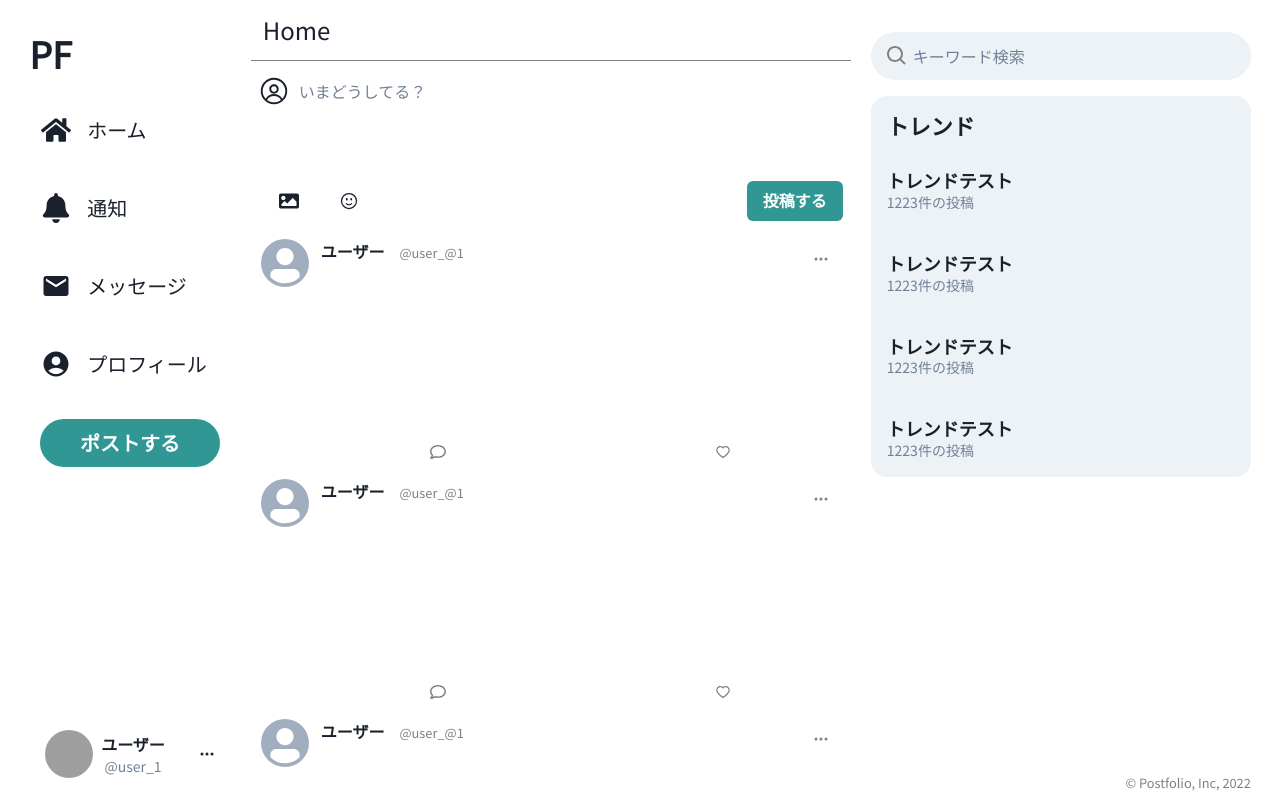
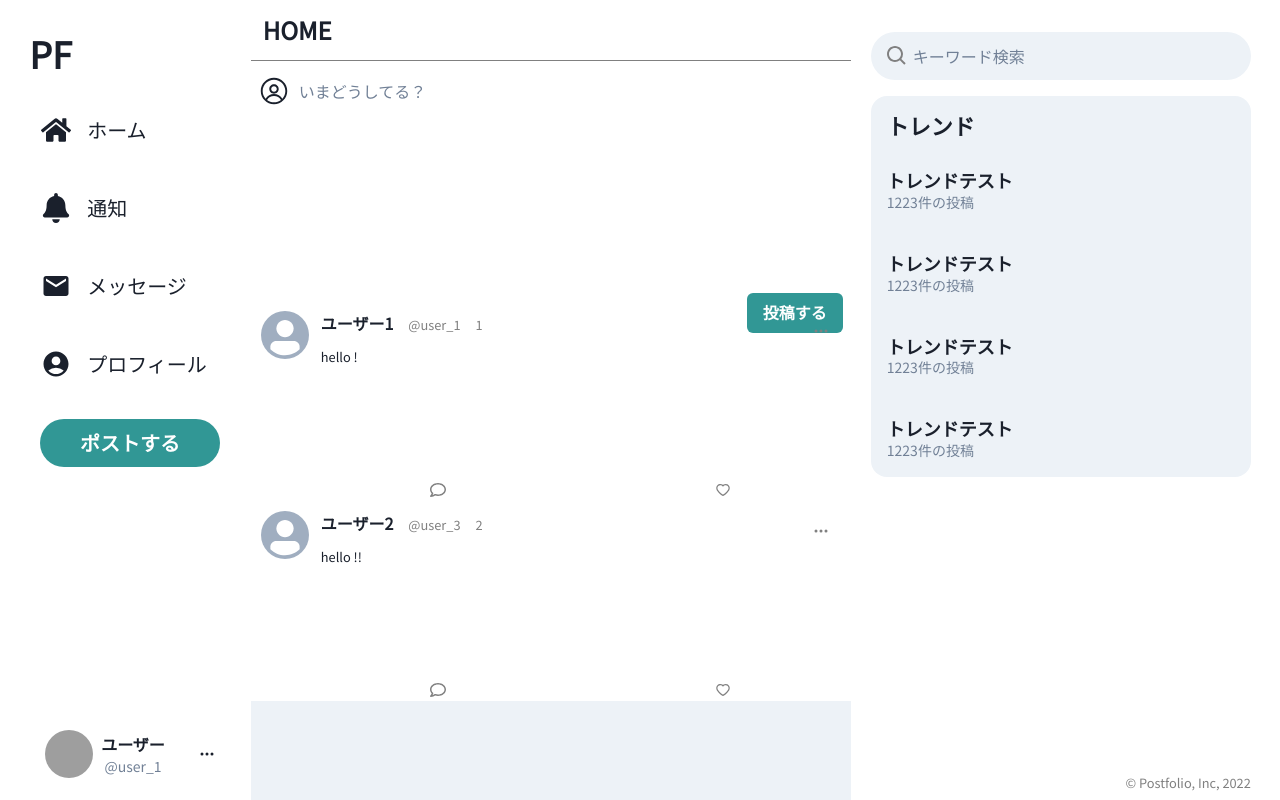
Before and after one commit to Mitsuki0619/postfolio, a Next.js app: page / in a window 1280 px wide. Built offline with nearby package versions, Linux system fonts and the light colour scheme; grey boxes are pictures that could not be loaded.

Commit message:
style:feature_issue#6【修正】

```diff
--- a/package.json
+++ b/package.json
@@ -27,7 +27,6 @@
     "react-dom": "18.2.0",
     "react-hook-form": "^7.40.0",
     "react-icons": "^4.7.1",
-    "react-scroll": "^1.8.8",
     "ts-node": "^10.9.1",
     "typescript": "4.9.3"
   }
--- /dev/null
+++ b/src/components/molecules/PostItem.tsx
@@ -0,0 +1,132 @@
+import {
+  Avatar,
+  Box,
+  Button,
+  Flex,
+  Popover,
+  PopoverContent,
+  PopoverTrigger,
+  Text,
+} from "@chakra-ui/react";
+import Link from "next/link";
+import React from "react";
+import { FaRegComment } from "react-icons/fa";
+import { AiOutlineHeart } from "react-icons/ai";
+import { BsThreeDots } from "react-icons/bs";
+
+type Props = {
+  avatar?: string;
+  name?: string;
+  username?: string;
+  posttime?: number;
+  textcontent?: string;
+};
+
+export const PostItem: React.FC<Props> = (props) => {
+  const { avatar, name, username, posttime, textcontent } = props;
+
+  return (
+    <Flex
+      minH={"25vh"}
+      w={"100%"}
+      bg={"white"}
+      p={"10px"}
+      transition={"all 0.3s"}
+      _hover={{ bg: "gray.100" }}
+    >
+      <Link href={""}>
+        <Box pr={3} color={"gray"}>
+          <Avatar src={avatar} />
+        </Box>
+      </Link>
+
+      <Flex direction={"column"} flex={1}>
+        <Flex
+          gap={15}
+          h={"20%"}
+          fontSize={{ base: ".6rem", sm: ".8rem", md: "1rem" }}
+        >
+          <Link href={""}>
+            <Text
+              fontWeight={"bold"}
+              transition={"all .1s"}
+              _hover={{ borderBottom: "1px solid black" }}
+            >
+              {name}
+            </Text>
+          </Link>
+          <Link href={""}>
+            <Text
+              as={"small"}
+              color={"gray"}
+              transition={"all .1s"}
+              _hover={{ borderBottom: "1px solid gray" }}
+            >
+              @{username}
+            </Text>
+          </Link>
+          <Link href={""}>
+            <Text
+              as={"small"}
+              color={"gray"}
+              transition={"all .1s"}
+              _hover={{ borderBottom: "1px solid gray" }}
+            >
+              {posttime}
+            </Text>
+          </Link>
+          <Flex flex={1} justifyContent={"end"}>
+            <Popover>
+              <PopoverTrigger>
+                <Button
+                  bg={"transparent"}
+                  transition={"all .5s"}
+                  _hover={{ bg: "teal.100", color: "teal.500" }}
+                  p={"0 8px"}
+                  color={"gray"}
+                  rounded={"full"}
+                >
+                  <BsThreeDots />
+                </Button>
+              </PopoverTrigger>
+              <PopoverContent w={"70px"} p={"0"}>
+                <Button bg={"white"} fontSize={".6rem"} borderRadius={"none"}>
+                  編集
+                </Button>
+                <Button
+                  bg={"white"}
+                  fontSize={".6rem"}
+                  color={"red"}
+                  borderRadius={"none"}
+                >
+                  削除
+                </Button>
+              </PopoverContent>
+            </Popover>
+          </Flex>
+        </Flex>
+        <Box minH={"75%"}>
+          <Text
+            fontSize={".8rem"}
+            fontWeight={"lighter"}
+            w={"100%"}
+            wordBreak={"break-all"}
+            whiteSpace={"pre-line"}
+          >
+            {textcontent}
+          </Text>
+        </Box>
+        <Flex
+          h={"10%"}
+          alignItems={"center"}
+          justifyContent={"space-around"}
+          gap={50}
+          color={"gray"}
+        >
+          <FaRegComment />
+          <AiOutlineHeart />
+        </Flex>
+      </Flex>
+    </Flex>
+  );
+};
--- a/src/components/organisms/PostBox.tsx
+++ b/src/components/organisms/PostBox.tsx
@@ -6,9 +6,8 @@ import React from "react";
 
 export const PostBox = () => {
   return (
-    <>
-      <Box p={2} bg={"white"} h={"35vh"}>
     <form>
+      <Box p={2} bg={"white"} h={"30vh"}>
         <Flex alignItems={"flex-start"}>
           <Link href={""}>
             <Box pt={"7px"}>
@@ -23,9 +22,10 @@ export const PostBox = () => {
             border={"none"}
             p={"10px"}
             lineHeight={"1.5rem"}
-              height={"7rem"}
+            height={"14rem"}
           />
         </Flex>
+
         <Flex alignItems={"center"} justifyContent={"space-between"}>
           <Flex flex={1} gap={{ base: 1, sm: 10 }} pl={5}>
             <FaImage size={20} />
@@ -35,8 +35,7 @@ export const PostBox = () => {
             投稿する
           </Button>
         </Flex>
+      </Box>
     </form>
-      </Box>
-    </>
   );
 };
--- /dev/null
+++ b/src/components/organisms/PostList.tsx
@@ -0,0 +1,37 @@
+import { PostItem } from "components/molecules/PostItem";
+import React from "react";
+
+// データ取得(例)
+const datas = [
+  {
+    avatar: "",
+    name: "ユーザー1",
+    username: "user_1",
+    posttime: 1,
+    textcontent: "hello !",
+  },
+  {
+    avatar: "",
+    name: "ユーザー2",
+    username: "user_3",
+    posttime: 2,
+    textcontent: "hello !!",
+  },
+];
+
+export const PostList = () => {
+  return (
+    <>
+      {datas.map((data) => (
+        <PostItem
+          key={data.posttime}
+          avatar={data.avatar}
+          name={data.name}
+          username={data.username}
+          posttime={data.posttime}
+          textcontent={data.textcontent}
+        />
+      ))}
+    </>
+  );
+};
--- a/src/components/organisms/TimeLine.tsx
+++ /dev/null
@@ -1,140 +0,0 @@
-import {
-  Avatar,
-  Box,
-  Button,
-  Flex,
-  Popover,
-  PopoverContent,
-  PopoverTrigger,
-  Text,
-} from "@chakra-ui/react";
-import Link from "next/link";
-import React from "react";
-import { FaRegComment } from "react-icons/fa";
-import { AiOutlineHeart } from "react-icons/ai";
-import { BsThreeDots } from "react-icons/bs";
-
-type Props = {
-  avatar?: string;
-  name?: string;
-  username?: string;
-  posttime?: number;
-  textcontent?: string;
-};
-
-export const TimeLine: React.FC<Props> = (props) => {
-  const {
-    avatar,
-    name = "ユーザー",
-    username = "user_@1",
-    posttime,
-    textcontent,
-  } = props;
-
-  return (
-    <>
-      <Flex
-        minH={"30vh"}
-        w={"100%"}
-        bg={"white"}
-        p={"10px"}
-        transition={"all 0.3s"}
-        _hover={{ bg: "gray.100" }}
-      >
-        <Link href={""}>
-          <Box pr={3} color={"gray"}>
-            <Avatar src={avatar} />
-          </Box>
-        </Link>
-
-        <Flex direction={"column"} flex={1}>
-          <Flex
-            gap={15}
-            h={"20%"}
-            fontSize={{ base: ".6rem", sm: ".8rem", md: "1rem" }}
-          >
-            <Link href={""}>
-              <Text
-                fontWeight={"bold"}
-                transition={"all .1s"}
-                _hover={{ borderBottom: "1px solid black" }}
-              >
-                {name}
-              </Text>
-            </Link>
-            <Link href={""}>
-              <Text
-                as={"small"}
-                color={"gray"}
-                transition={"all .1s"}
-                _hover={{ borderBottom: "1px solid gray" }}
-              >
-                @{username}
-              </Text>
-            </Link>
-            <Link href={""}>
-              <Text
-                as={"small"}
-                color={"gray"}
-                transition={"all .1s"}
-                _hover={{ borderBottom: "1px solid gray" }}
-              >
-                {posttime}
-              </Text>
-            </Link>
-            <Flex flex={1} justifyContent={"end"}>
-              <Popover>
-                <PopoverTrigger>
-                  <Button
-                    bg={"transparent"}
-                    transition={"all .5s"}
-                    _hover={{ bg: "teal.100", color: "teal.500" }}
-                    p={"0 8px"}
-                    color={"gray"}
-                    rounded={"full"}
-                  >
-                    <BsThreeDots />
-                  </Button>
-                </PopoverTrigger>
-                <PopoverContent w={"70px"} p={"0"}>
-                  <Button bg={"white"} fontSize={".6rem"} borderRadius={"none"}>
-                    編集
-                  </Button>
-                  <Button
-                    bg={"white"}
-                    fontSize={".6rem"}
-                    color={"red"}
-                    borderRadius={"none"}
-                  >
-                    削除
-                  </Button>
-                </PopoverContent>
-              </Popover>
-            </Flex>
-          </Flex>
-          <Box minH={"75%"}>
-            <Text
-              fontSize={".7rem"}
-              fontWeight={"lighter"}
-              w={"100%"}
-              wordBreak={"break-all"}
-              whiteSpace={"pre-line"}
-            >
-              {textcontent}
-            </Text>
-          </Box>
-          <Flex
-            h={"10%"}
-            alignItems={"center"}
-            justifyContent={"space-around"}
-            gap={50}
-            color={"gray"}
-          >
-            <FaRegComment />
-            <AiOutlineHeart />
-          </Flex>
-        </Flex>
-      </Flex>
-    </>
-  );
-};
--- a/src/components/templates/HomeTemplate.tsx
+++ b/src/components/templates/HomeTemplate.tsx
@@ -1,8 +1,8 @@
 import { Box, Button, Flex } from "@chakra-ui/react";
 import { PostBox } from "components/organisms/PostBox";
-import { TimeLine } from "components/organisms/TimeLine";
 import { Layout } from "layouts/Layout";
 import React from "react";
+import { PostList } from "components/organisms/PostList";
 
 export const HomeTemplate: React.FC = () => {
   const returnTop = () => {
@@ -24,18 +24,12 @@ export const HomeTemplate: React.FC = () => {
         borderBottom={"1px solid gray"}
         cursor={"pointer"}
         onClick={returnTop}
+        fontWeight={"bold"}
       >
-        Home
+        HOME
       </Box>
       <PostBox />
-      <TimeLine />
-      <TimeLine />
-      <TimeLine />
-      <TimeLine />
-      <TimeLine />
-      <TimeLine />
-      <TimeLine />
-      <TimeLine />
+      <PostList />
     </Layout>
   );
 };
```
Also changed, not shown: 2 other files (tests, documents, lock files or other folders). Lines whose indentation alone changed are shown as unchanged.
